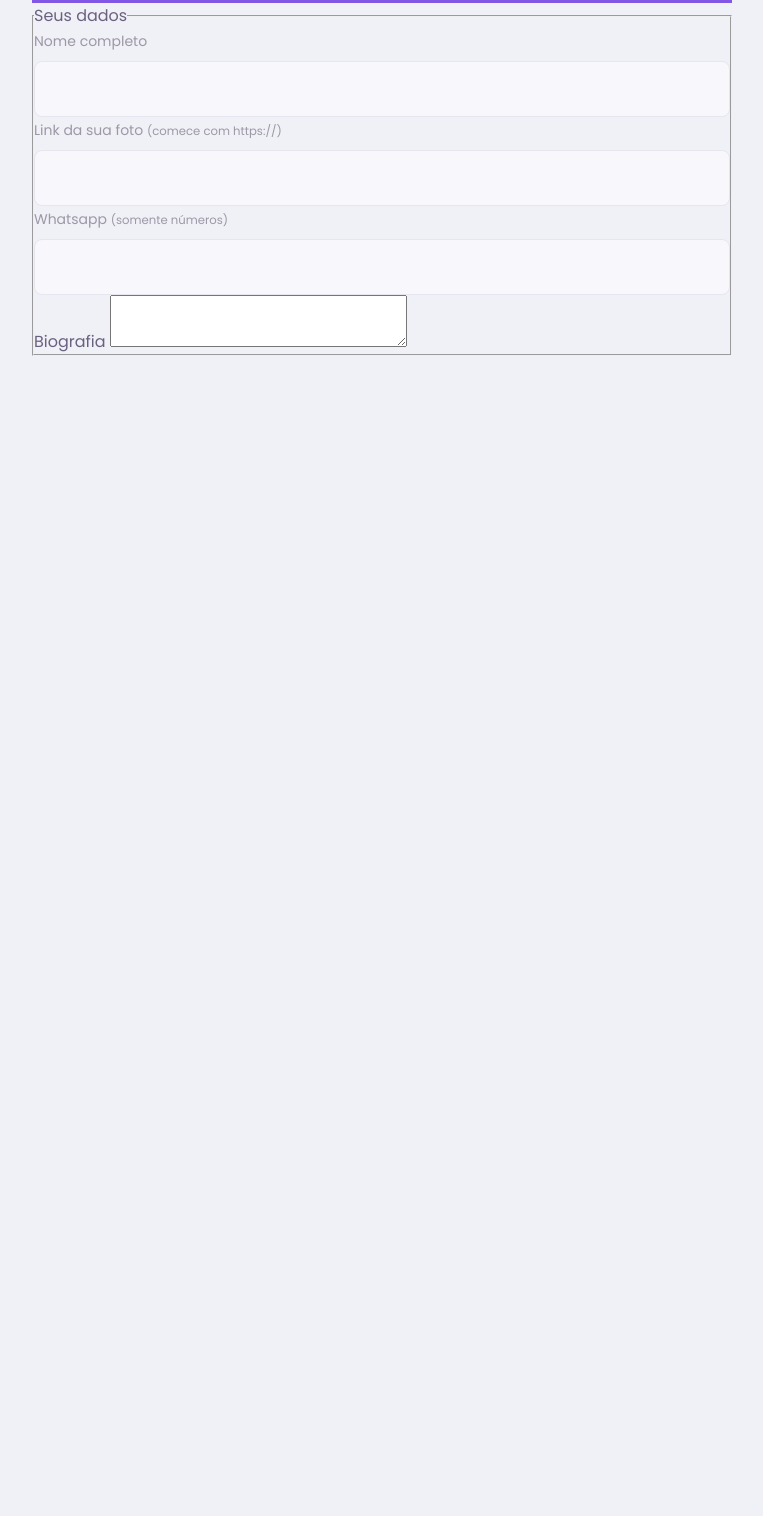
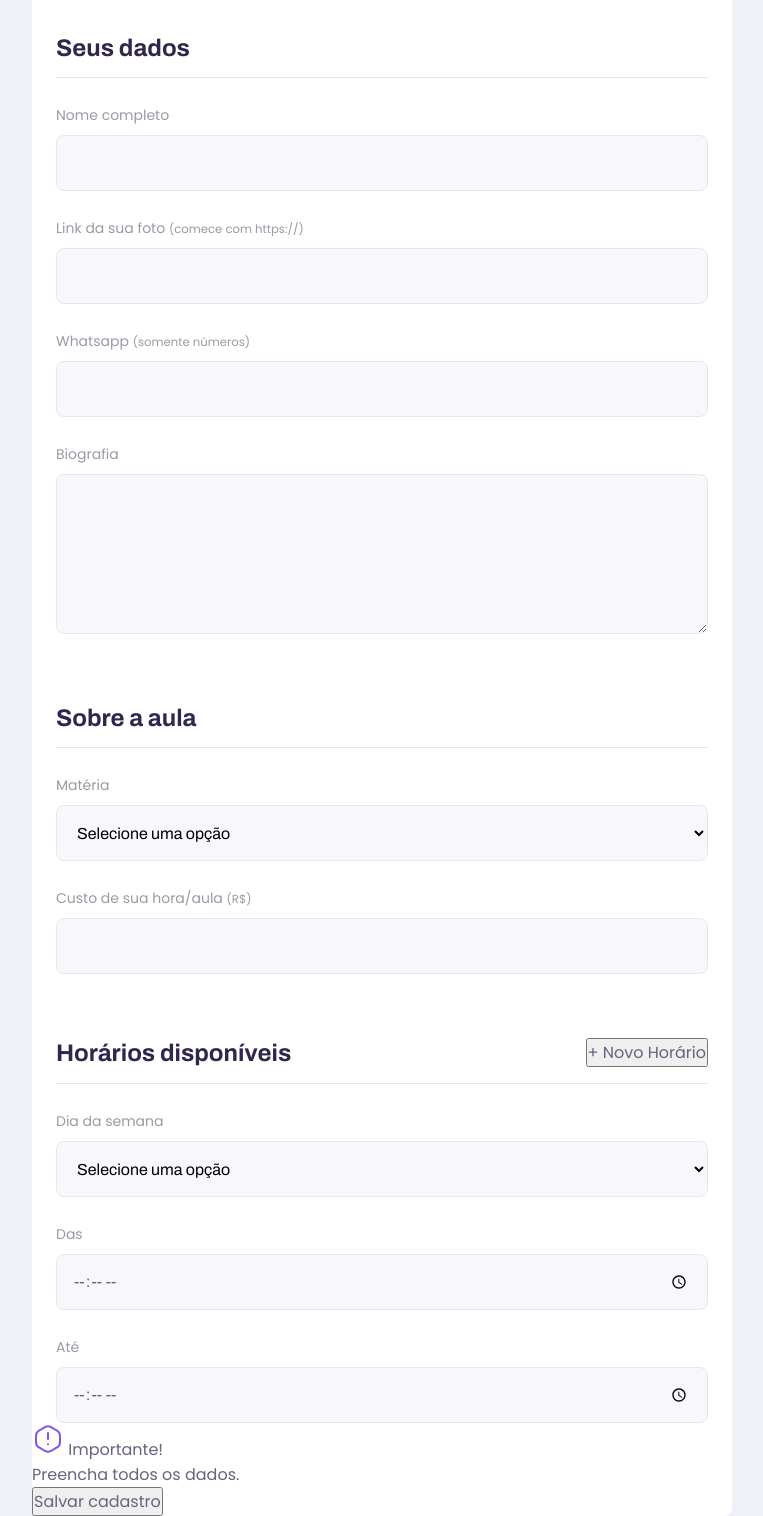
Before and after one commit to brunaoliveira/nlw, a plain HTML site: page give-classes.html in a window 1280 px wide. Shown: the part 337-1853 px from the top of the page, without its empty margins (258-1021 px from the left). Before the commit the page ends 800 px from the top, so only its background shows below. Drawn offline with Linux system fonts and the light colour scheme.

Commit message:
give-classes form html complete

```diff
--- a/give-classes.html
+++ b/give-classes.html
@@ -54,12 +54,75 @@
                        <label for="bio">Biografia</label>
                        <textarea name="bio" id="bio" required></textarea>
                    </div>
+               </fieldset>
 
-                   <legend></legend>
+               <fieldset>
+                   <legend>Sobre a aula</legend>
+                   <div class="select-block">
+                       <label for="subject">Matéria</label>
+                       <select name="subject" id="subject" required>
+                           <option value="">Selecione uma opção</option>
+                           <option value="1">Artes</option>
+                           <option value="2">Biologia</option>
+                           <option value="3">Ciências</option>
+                           <option value="4">Educação física</option>
+                           <option value="5">Física</option>
+                           <option value="6">Geografia</option>
+                           <option value="7">História</option>
+                           <option value="8">Matemática</option>
+                           <option value="9">Português</option>
+                           <option value="10">Química</option>
+                       </select>
+                   </div>
+
+                   <div class="input-block">
+                       <label for="cost">Custo de sua hora/aula
+                           <small>(R$)</small>
+                       </label>
+                       <input id="cost" type="number" required>
+                   </div>
+               </fieldset>
+
+               <fieldset>
+                   <legend>Horários disponíveis
+                       <button id="add-time">+ Novo Horário</button>
+                   </legend>
+                   <div class="schedule-item">
+                       <div class="select-block">
+                           <label for="weekday">Dia da semana</label>
+                           <!-- os colchetes significa que pode receber mais de um valor -->
+                           <select name="weekday[]" required>
+                               <option value="">Selecione uma opção</option>
+                               <option value="0">Domingo</option>
+                               <option value="1">Segunda-feira</option>
+                               <option value="2">Terça-feira</option>
+                               <option value="3">Quarta-feira</option>
+                               <option value="4">Quinta-feira</option>
+                               <option value="5">Sexta-feira</option>
+                               <option value="6">Sábado</option>
+                           </select>
+                       </div>
+
+                       <div class="input-block">
+                           <label for="time_from">Das</label>
+                           <input type="time" name="time_from[]" required>
+                       </div>
+                       <div class="input-block">
+                           <label for="time_to">Até</label>
+                           <input type="time" name="time_to[]" required>
+                       </div>
+                   </div>
                </fieldset>
            </form>
 
-
+           <footer>
+               <p>
+                   <img src="/images/icons/warning.svg" alt="Aviso importante">
+                   Importante! <br> Preencha todos os dados.
+               </p>
+               <!-- colocar id do form pois está fora da tag do form -->
+               <button type="submit" form="create-class">Salvar cadastro</button>
+           </footer>
        </main>
     </div>
 </body>
--- a/styles/partials/forms.css
+++ b/styles/partials/forms.css
@@ -1,12 +1,14 @@
 
 .select-block label,
-.input-block label {
+.input-block label,
+.textarea-block label {
     font-size: 1.4rem;
     color: var(--color-text-complement);
 }
 
 .input-block input,
-.select-block select {
+.select-block select,
+.textarea-block textarea {
     width: 100%;
     height: 5.6rem;
     margin-top: 0.8rem;
@@ -19,11 +21,22 @@
     font: 1.6rem Archivo;
 }
 
-.input-block {
+/* mais uns pequenos ajustes alem dos de cima */
+.textarea-block textarea{
+    padding: 1.2rem 1.6rem;
+    height: 16rem;
+
+    /* permitir resize do box da bio só verticalmente */
+    resize: vertical;
+}
+
+.input-block,
+.textarea-block {
     position: relative;
 }
 
-.input-block:focus-within::after {
+.input-block:focus-within::after,
+.textarea-block:focus-within::after  {
     /* quando algum elemento do input-block estiver em foco cria um elemento after de forma dinâmica*/
     content: "";
 
--- a/styles/partials/page-give-classes.css
+++ b/styles/partials/page-give-classes.css
@@ -2,3 +2,53 @@
     width: 100vw;
     height: 100vh;
 }
+
+#page-give-classes .page-header .header-content {
+    margin-bottom: 6.4rem;
+}
+
+#page-give-classes main {
+    background: var(--color-box-base);
+    width: 100%;
+    max-width: 74rem;
+    border-radius: .8rem;
+    margin: -3.2rem auto 3.2rem;
+    padding-top: 6.4rem;
+}
+
+#page-give-classes fieldset {
+    border: none;
+    padding: 0 2.4rem;
+}
+
+#page-give-classes fieldset legend {
+    font: 700 2.4rem Archivo;
+    color: var(--color-text-title);
+    margin-bottom: 2.4rem;
+
+    display: flex;
+    align-items: center;
+    justify-content: space-between;
+
+    width: 100%;
+
+    padding-bottom: 1.6rem;
+    border-bottom: 1px solid var(--color-line-in-white);
+}
+
+#page-give-classes fieldset+fieldset {
+    margin-top: 6.4rem;
+}
+
+/* pegar só os input/textarea que têm um input antes de si */
+#page-give-classes .input-block+.input-block,
+#page-give-classes .input-block+.textarea-block,
+#page-give-classes .select-block+.input-block {
+    margin-top: 2.4rem;
+}
+
+@media (min-width: 700px) {
+    #page-give-classes #conatiner {
+        max-width: 100vw;
+    }
+}
```
